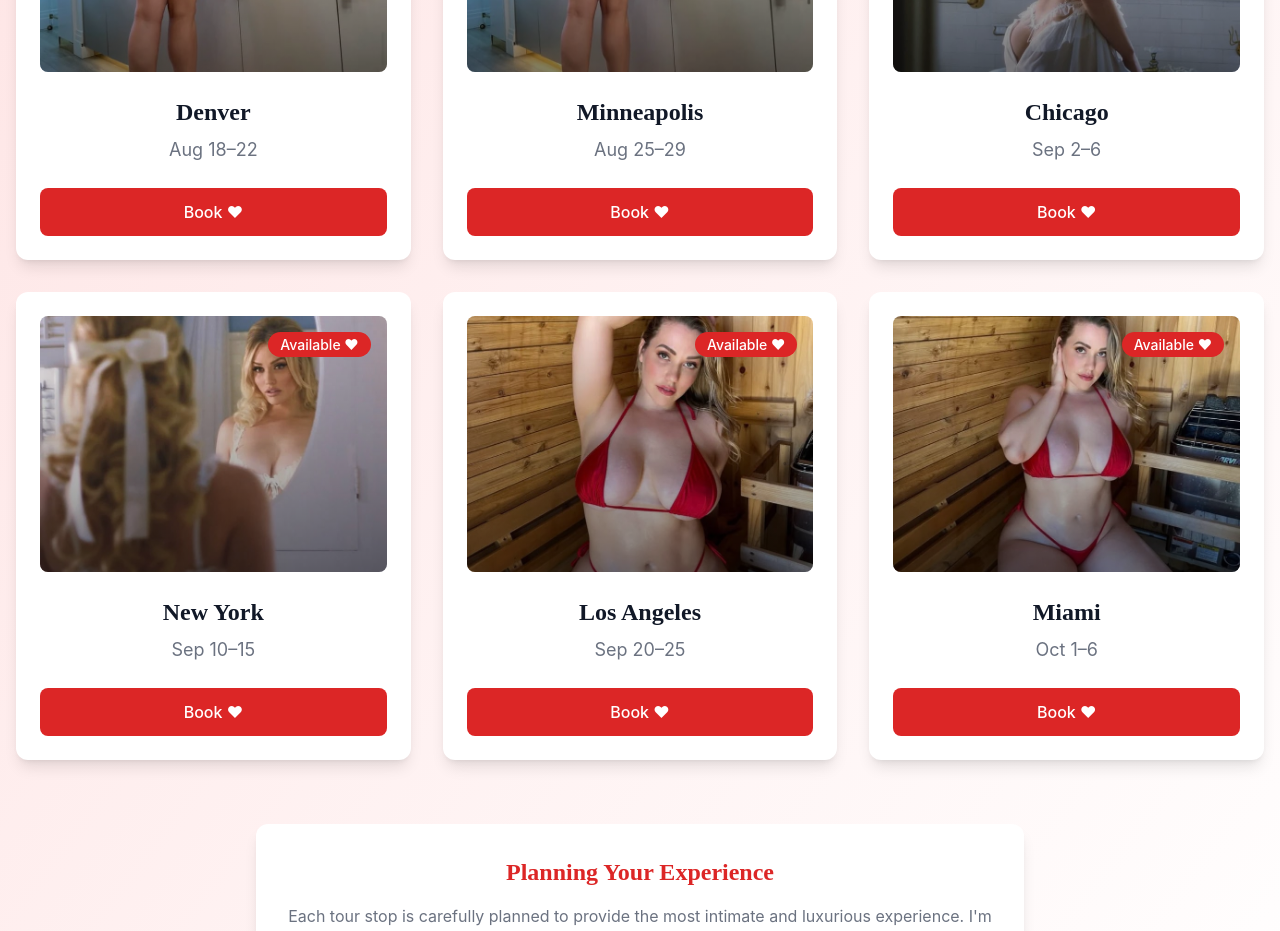
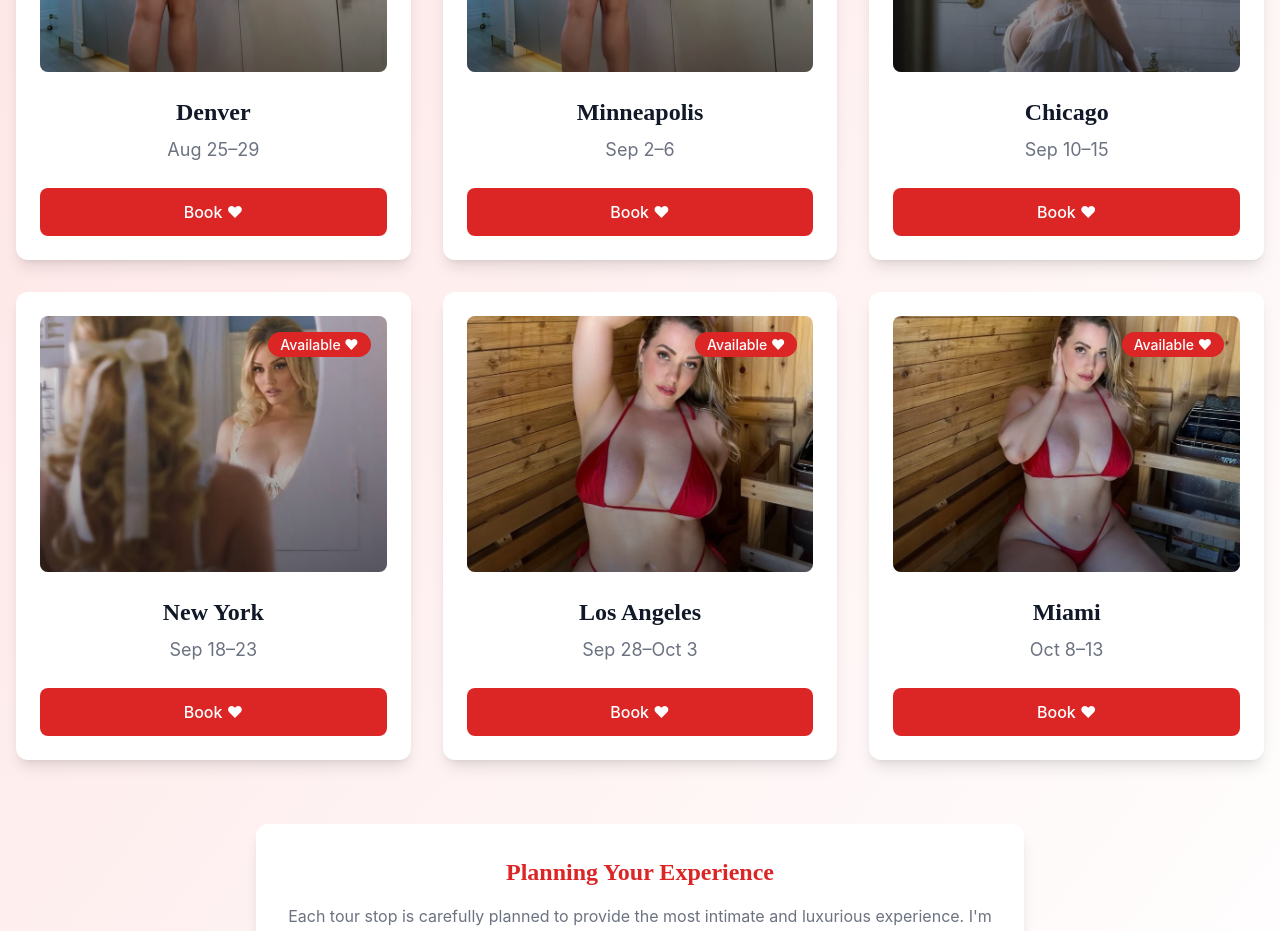
Before and after one commit to Princetemi-chirib/Mia, a Next.js app: page / in a window 1280 px wide. Shown: the part 2720-3651 px from the top of the page. Built offline with nearby package versions, Linux system fonts and the light colour scheme.

Commit message:
Update tour schedule to start from August 25th - Denver: Aug 25-29, Minneapolis: Sep 2-6, Chicago: Sep 10-15, New York: Sep 18-23, LA: Sep 28-Oct 3, Miami: Oct 8-13

```diff
--- a/src/components/TourSchedule.tsx
+++ b/src/components/TourSchedule.tsx
@@ -10,37 +10,37 @@ const TourSchedule = ({ onBookClick }: TourScheduleProps) => {
   const tourDates = [
     {
       city: 'Denver',
-      dates: 'Aug 18–22',
+      dates: 'Aug 25–29',
       image: '/images/31a9fe32-5c22-4da4-97c1-bf7f487d902d.jpeg',
       status: 'available'
     },
     {
       city: 'Minneapolis',
-      dates: 'Aug 25–29',
+      dates: 'Sep 2–6',
       image: '/images/66583f6b-087a-4cb3-ad26-1cce957605ab.jpeg',
       status: 'available'
     },
     {
       city: 'Chicago',
-      dates: 'Sep 2–6',
+      dates: 'Sep 10–15',
       image: '/images/372b8c27-c0ce-4253-81d3-aa4401d93184.jpeg',
       status: 'available'
     },
     {
       city: 'New York',
-      dates: 'Sep 10–15',
+      dates: 'Sep 18–23',
       image: '/images/230c6246-eb2e-484c-a26f-bf0977d891f8.jpeg',
       status: 'available'
     },
     {
       city: 'Los Angeles',
-      dates: 'Sep 20–25',
+      dates: 'Sep 28–Oct 3',
       image: '/images/cb5f2f0b-f6ec-46ed-9be0-3e5919fe4930.jpeg',
       status: 'available'
     },
     {
       city: 'Miami',
-      dates: 'Oct 1–6',
+      dates: 'Oct 8–13',
       image: '/images/0963e26d-19cc-4831-8b5d-74e8d31d2f14.jpeg',
       status: 'available'
     }
```
